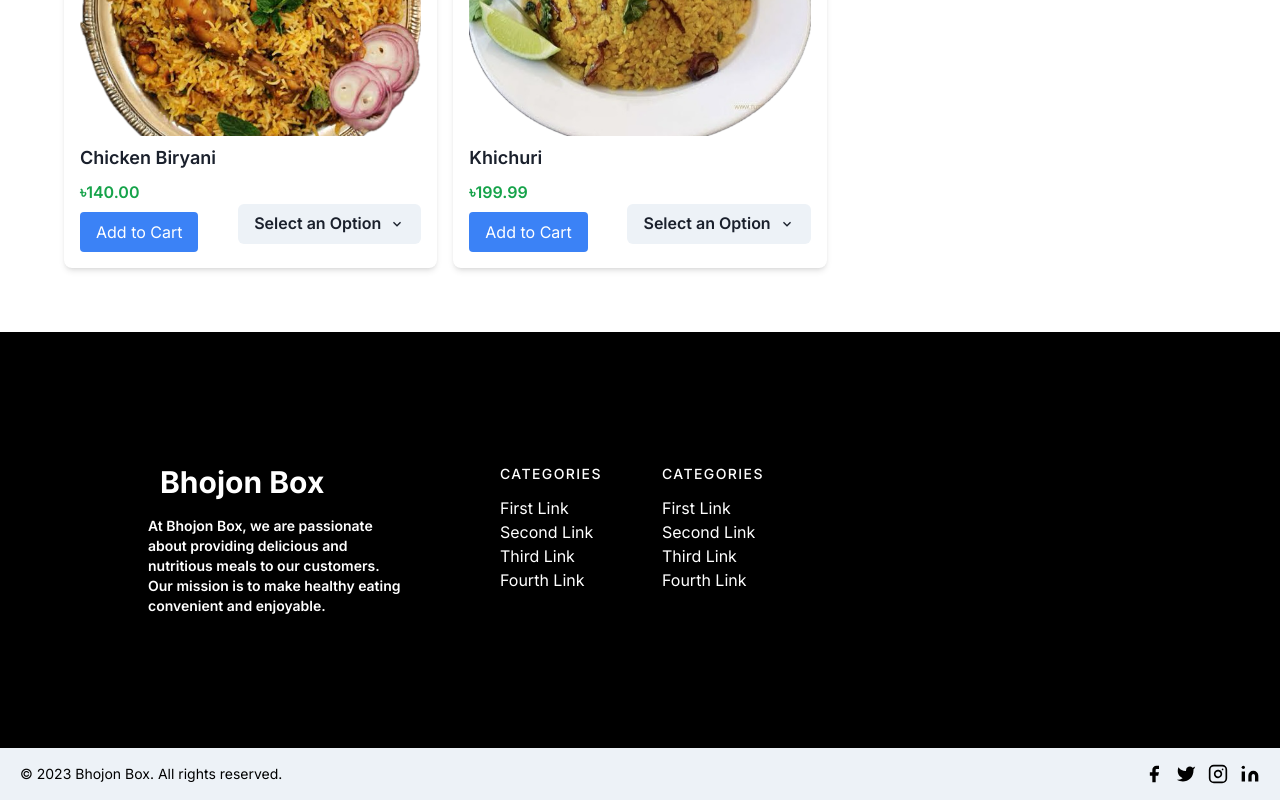
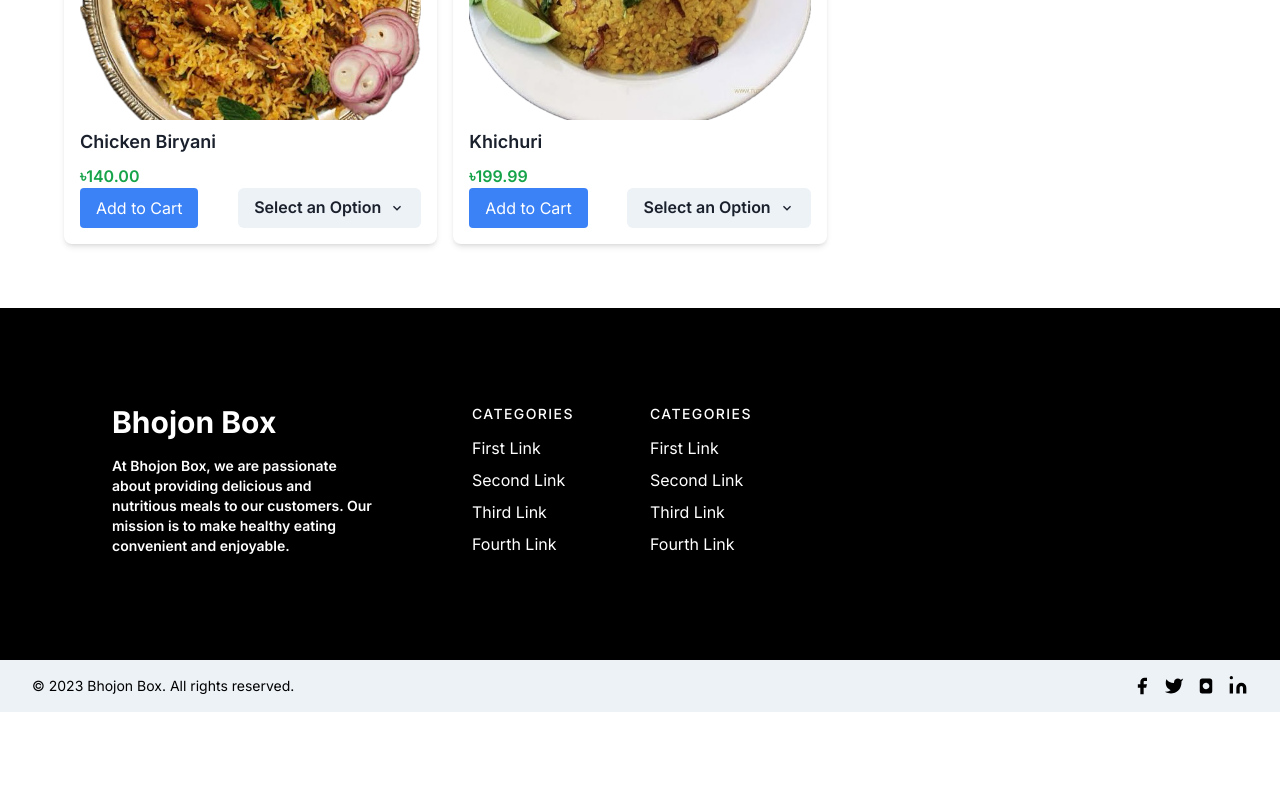
Before and after one commit to jon0iko/Happi-Box, a Next.js app: page /order in a window 1280 px wide. Shown: the part 1196-1996 px from the top of the page. After the commit the page ends 1908 px from the top, so only its background shows below. Built offline with nearby package versions, Linux system fonts and the light colour scheme.

Commit message:
Made Order page responsive

```diff
--- a/app/order/Footer.tsx
+++ b/app/order/Footer.tsx
@@ -2,8 +2,8 @@ import React from 'react'
 
 const Footer = () => {
   return (
-    <div>
-        <div className="container mx-auto p-4 bg-black">
+    <div className="w-full">
+      <div className="container mx-auto p-4 bg-black">
         <footer className="text-white body-font px-28 py-5">
           <div className="container px-5 py-24 mx-auto flex md:items-center lg:items-start md:flex-row md:flex-nowrap flex-wrap flex-col">
             <div className="w-64 flex-shrink-0 md:mx-0 mx-auto text-center md:text-left">
@@ -74,7 +74,7 @@ const Footer = () => {
           </div>
         </footer>
       </div>
-      <div className="bg-[#edf2f7]">
+      <div className="bg-[#edf2f7] w-full">
         <div className="container mx-auto py-4 px-5 flex flex-wrap flex-col sm:flex-row">
           <p className="text-black text-sm text-center sm:text-left">
             © 2023 Bhojon Box. All rights reserved.
--- a/app/order/ItemsView.tsx
+++ b/app/order/ItemsView.tsx
@@ -1,34 +1,21 @@
 "use client";
 import React from "react";
 import { ChevronDownIcon } from "@chakra-ui/icons";
-import { items, itemsL } from "./items";
-import { Item, ItemL } from "./items";
 import { useState } from "react";
-import { ChakraProvider } from "@chakra-ui/react";
-import { Tabs, TabList, TabPanels, Tab, TabPanel } from "@chakra-ui/react";
 import { Button } from "@chakra-ui/react";
-import {
-  Menu,
-  MenuButton,
-  MenuList,
-  MenuItem,
-  MenuItemOption,
-  MenuGroup,
-  MenuOptionGroup,
-  MenuDivider,
-} from "@chakra-ui/react";
+import { Menu, MenuButton, MenuList, MenuItem } from "@chakra-ui/react";
 import { useToast, Toast } from "@chakra-ui/react";
 
 const ItemsView = ({ items }: any) => {
   const toast = useToast();
   const [selectedOptions, setSelectedOptions] = useState(items.map(() => ""));
   return (
-    <div className="container mx-auto p-12">
-      <h1 className="text-3xl font-semibold mb-4">Items</h1>
-      <div className="grid grid-cols-1 md:grid-cols-2 lg:grid-cols-3 gap-4">
+    <div className="container mx-auto p-4 md:p-12">
+      <h1 className="text-2xl md:text-3xl font-semibold mb-4">Items</h1>
+      <div className="grid grid-cols-1 sm:grid-cols-2 md:grid-cols-2 lg:grid-cols-3 gap-4">
         {items.map((item: any, index: any) => (
           <div key={item.id} className="bg-white p-4 rounded-lg shadow-md">
-            <div className="w-full h-64 overflow-hidden">
+            <div className="w-full h-48 md:h-64 overflow-hidden">
               <img
                 src={item.imageUrl}
                 alt={item.name}
@@ -39,7 +26,7 @@ const ItemsView = ({ items }: any) => {
             <p className="text-green-600 font-semibold mt-2">
               ৳{item.price.toFixed(2)}
             </p>
-            <div className="flex justify-between">
+            <div className="flex flex-col space-y-2 md:space-y-0 md:flex-row justify-between">
               <button
                 onClick={() =>
                   toast({
@@ -49,7 +36,7 @@ const ItemsView = ({ items }: any) => {
                     isClosable: true,
                   })
                 }
-                className="bg-blue-500 text-white py-2 px-4 rounded mt-2"
+                className="bg-blue-500 text-white py-2 px-4 rounded"
               >
                 Add to Cart
               </button>
--- a/app/order/layout.tsx
+++ b/app/order/layout.tsx
@@ -15,7 +15,6 @@ export default function RootLayout({
           <ChakraProvider>
             <Nav />
             {children}
-
           </ChakraProvider>
         </body>
       </html>
--- a/app/order/page.tsx
+++ b/app/order/page.tsx
@@ -6,14 +6,15 @@ import { Tabs, TabList, TabPanels, Tab, TabPanel } from "@chakra-ui/react";
 import { useToast, Toast } from "@chakra-ui/react";
 import { items, itemsL, itemsDinner } from "./items";
 import ItemsView from "./ItemsView";
+import FoodTabsPreggo from "./FoodTabsPreggo";
 import Footer from "./Footer";
-import FoodTabsPreggo from "./FoodTabsPreggo";
+
 
 const Page = () => {
   const toast = useToast();
   const [selectedOptions, setSelectedOptions] = useState(items.map(() => ""));
   return (
-    <ChakraProvider>
+    <div>
       <div className="container mx-auto">
         <Tabs isFitted={true} variant="soft-rounded" colorScheme="yellow">
           <TabList>
@@ -39,10 +40,83 @@ const Page = () => {
         </Tabs>
       </div>
 
-      <div>
-        <Footer />
+      <footer className="text-white bg-black body-font px-4 sm:px-6 lg:px-8 xl:px-28 py-12 sm:py-16 lg:py-24">
+        <div className="container mx-auto flex flex-wrap">
+          <div className="w-full lg:w-1/4 mb-8 lg:mb-0">
+            <span className="text-3xl font-bold">Bhojon Box</span>
+            <p className="mt-4 text-sm text-white-500 font-semibold">
+              At Bhojon Box, we are passionate about providing delicious and
+              nutritious meals to our customers. Our mission is to make healthy
+              eating convenient and enjoyable.
+            </p>
+          </div>
+          <div className="flex-grow flex flex-wrap lg:pl-20 -mb-10 md:mt-0 mt-10 sm:flex-row">
+            {[1, 2].map((_, index) => (
+              <div key={index} className="w-full sm:w-1/2 lg:w-1/4 mb-10 px-4">
+                <h2 className="title-font font-medium text-white-900 tracking-widest text-sm mb-3">
+                  CATEGORIES
+                </h2>
+                <nav className="list-none">
+                  {[
+                    "First Link",
+                    "Second Link",
+                    "Third Link",
+                    "Fourth Link",
+                  ].map((link) => (
+                    <li key={link} className="mb-2">
+                      <a className="text-white-600 hover:text-white-800">
+                        {link}
+                      </a>
+                    </li>
+                  ))}
+                </nav>
+              </div>
+            ))}
+          </div>
+        </div>
+      </footer>
+
+      <div className="bg-[#edf2f7] py-4 px-4 sm:px-6 lg:px-8">
+        <div className="container mx-auto flex flex-col sm:flex-row items-center">
+          <p className="text-black text-sm text-center sm:text-left mb-4 sm:mb-0">
+            © 2023 Bhojon Box. All rights reserved.
+          </p>
+          <span className="inline-flex sm:ml-auto sm:mt-0 mt-2 justify-center sm:justify-start">
+            {[
+              {
+                name: "facebook",
+                d: "M18 2h-3a5 5 0 00-5 5v3H7v4h3v8h4v-8h3l1-4h-4V7a1 1 0 011-1h3z",
+              },
+              {
+                name: "twitter",
+                d: "M23 3a10.9 10.9 0 01-3.14 1.53 4.48 4.48 0 00-7.86 3v1A10.66 10.66 0 013 4s-4 9 5 13a11.64 11.64 0 01-7 2c9 5 20 0 20-11.5a4.5 4.5 0 00-.08-.83A7.72 7.72 0 0023 3z",
+              },
+              {
+                name: "instagram",
+                d: "M16 11.37A4 4 0 1112.63 8 4 4 0 0116 11.37zm1.5-4.87h.01M7.5 21h9a3 3 0 003-3V6a3 3 0 00-3-3h-9a3 3 0 00-3 3v12a3 3 0 003 3z",
+              },
+              {
+                name: "linkedin",
+                d: "M16 8a6 6 0 016 6v7h-4v-7a2 2 0 00-2-2 2 2 0 00-2 2v7h-4v-7a6 6 0 016-6zM2 9h4v12H2z M4 4a2 2 0 100-4 2 2 0 000 4z",
+              },
+            ].map((social) => (
+              <a key={social.name} className="text-black ml-3 first:ml-0">
+                <svg
+                  fill="currentColor"
+                  strokeLinecap="round"
+                  strokeLinejoin="round"
+                  strokeWidth="2"
+                  className="w-5 h-5"
+                  viewBox="0 0 24 24"
+                >
+                  <path d={social.d}></path>
+                </svg>
+              </a>
+            ))}
+          </span>
+        </div>
       </div>
-    </ChakraProvider>
+    </div>
   );
 };
 
```
